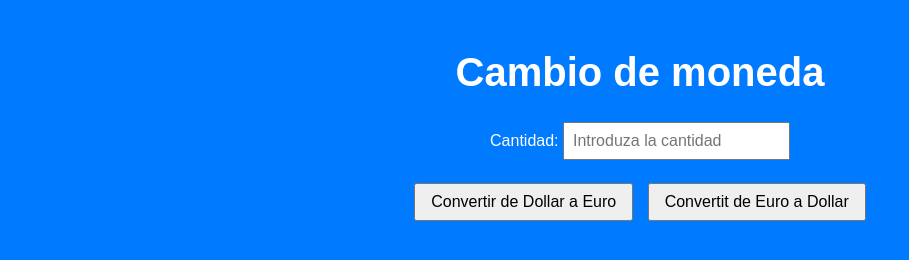
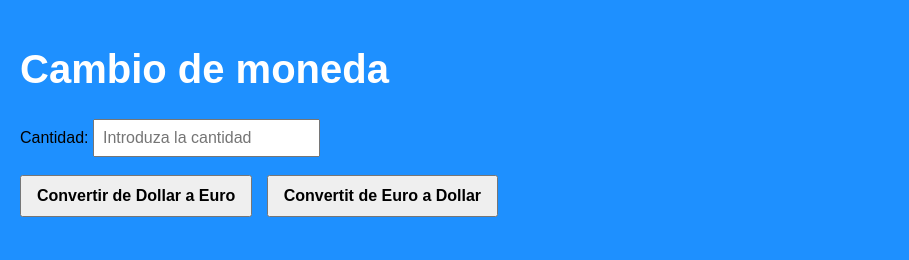
Before and after one commit to ulisesdiazt-glitch/Proyecto_2, a plain HTML site: page Proyecto.html in a window 1280 px wide. Shown: the whole page, without its empty margins (0-909 px from the left). Drawn offline with Linux system fonts and the light colour scheme.

Commit message:
cambio victor rey

```diff
--- a/Proyecto.css
+++ b/Proyecto.css
@@ -1,25 +1,27 @@
+
 body {
-    background-color: #007BFF;
+    background-color: #1e90ff; /* Azul */
     font-family: Arial, sans-serif;
-    color: white;
-    text-align: center;
-    margin-top: 50px;
+    margin: 0;
+    padding: 20px;
 }
 
 h1, h2, h3 {
-    font-size: 40px;
     font-weight: bold;
+    font-size: 2.5em;
+    color: white;
 }
 
 
+button {
+    padding: 10px 15px;
+    font-size: 1em;
+    font-weight: bold;
+    margin-right: 10px;
+    cursor: pointer;
+}
+
 input {
     padding: 8px;
-    font-size: 16px;
+    font-size: 1em;
 }
-
-button {
-    padding: 8px 15px;
-    font-size: 16px;
-    margin: 5px;
-    cursor: pointer;
-}
```
